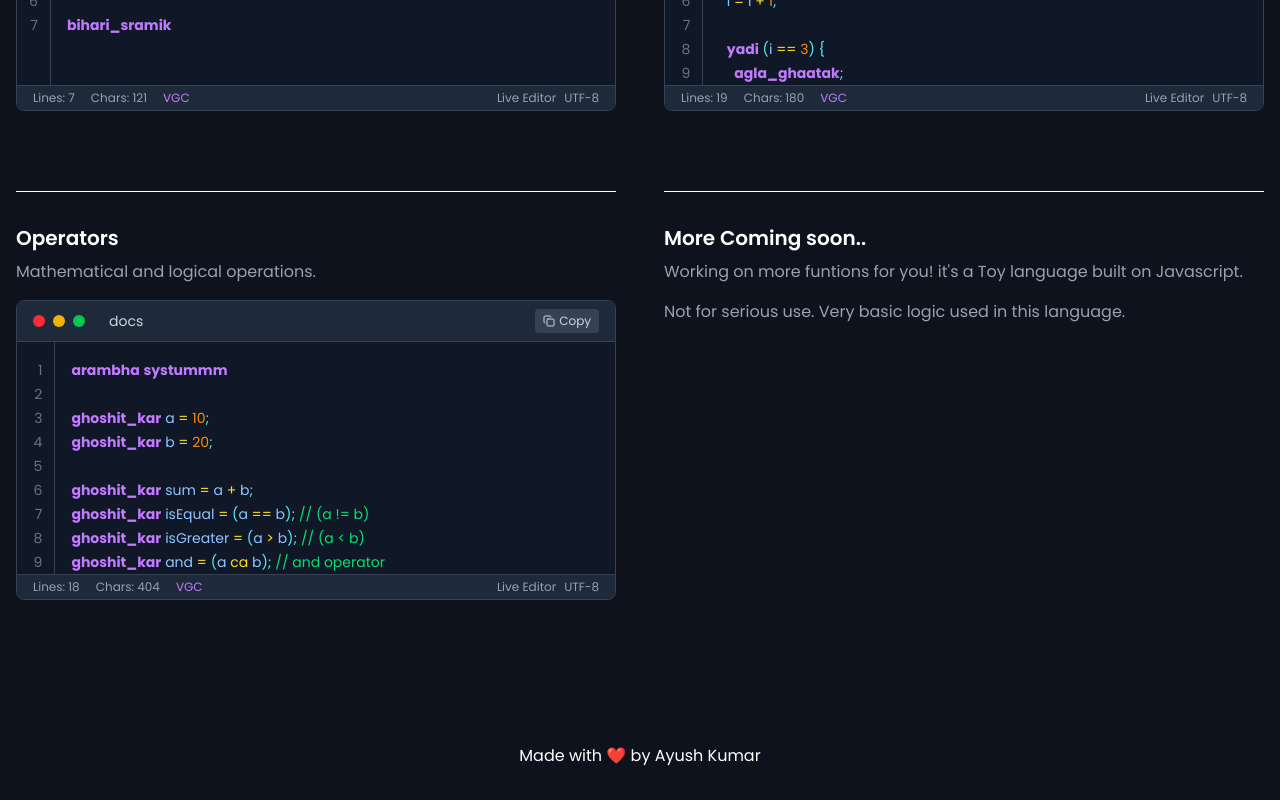
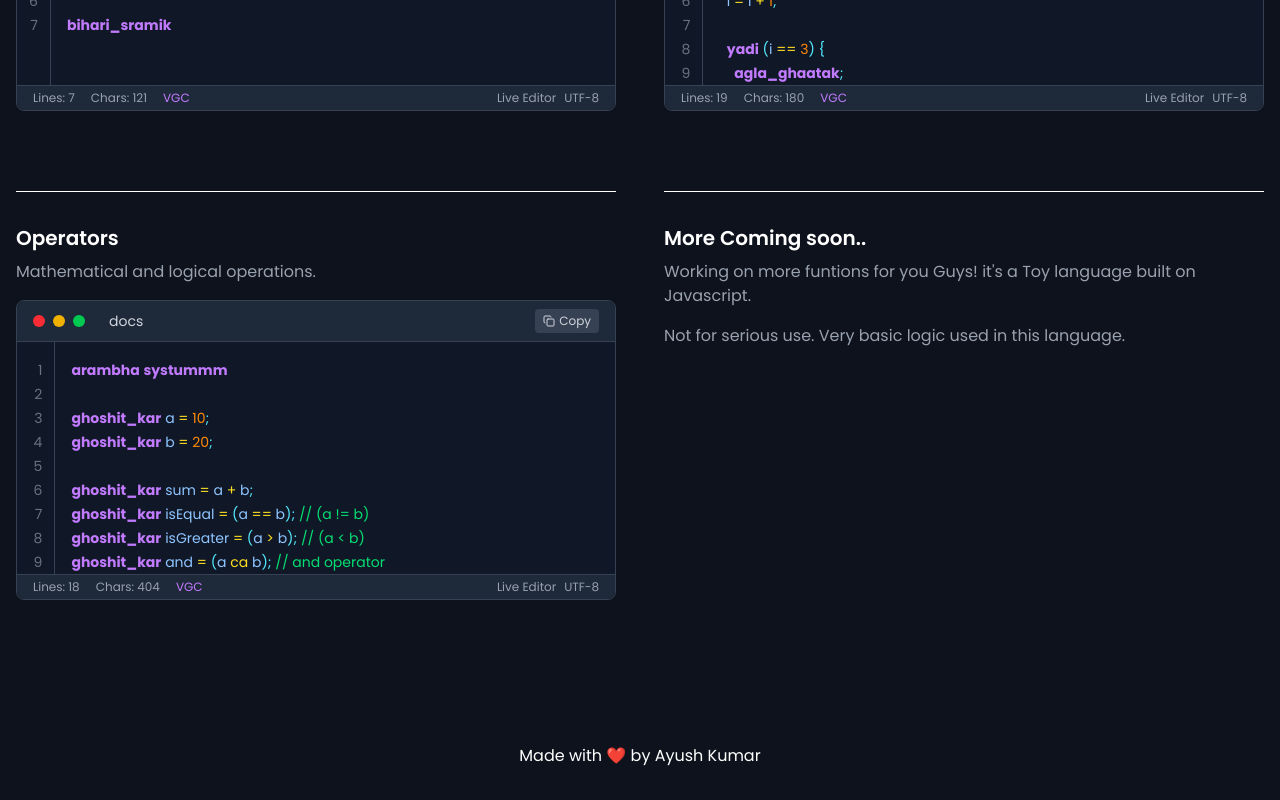
Before and after one commit to Ayushkumarxx/VishwaguruScript, a React (Vite) app: page / in a window 1280 px wide. Shown: the part 3321-4121 px from the top of the page. Built offline with nearby package versions, Linux system fonts and the light colour scheme.

Commit message:
first commit

```diff
--- a/src/index.css
+++ b/src/index.css
@@ -17,11 +17,12 @@
   --color-theme-orange: #D0C5A9;
 
 }
-
+html{
+    overflow-x: hidden;
+}
 body {
   background: #0d121c;
   color: #ffffff;
-  overflow-x: hidden;
 }
 /* width */
 ::-webkit-scrollbar {
--- a/src/pages/home/Codegrid.jsx
+++ b/src/pages/home/Codegrid.jsx
@@ -198,7 +198,7 @@ const CodeGrid = () => {
           <div>
             <h2 className="text-xl font-semibold mb-2">More Coming soon..</h2>
             <p className="text-gray-400 text-[16px] mb-4">
-              Working on more funtions for you! it's a Toy language built on
+              Working on more funtions for you Guys! it's a Toy language built on
               Javascript.{" "}
             </p>
             <p className="text-gray-400 text-[16px] mb-4">
```
